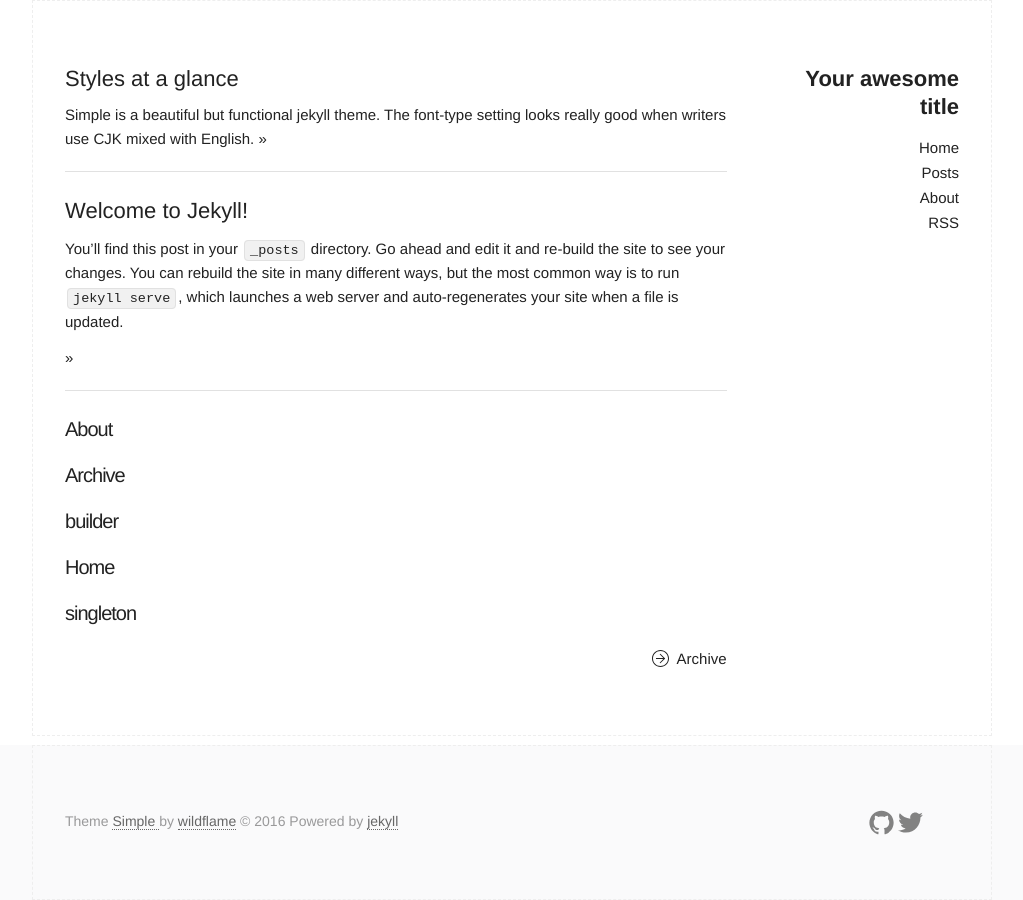
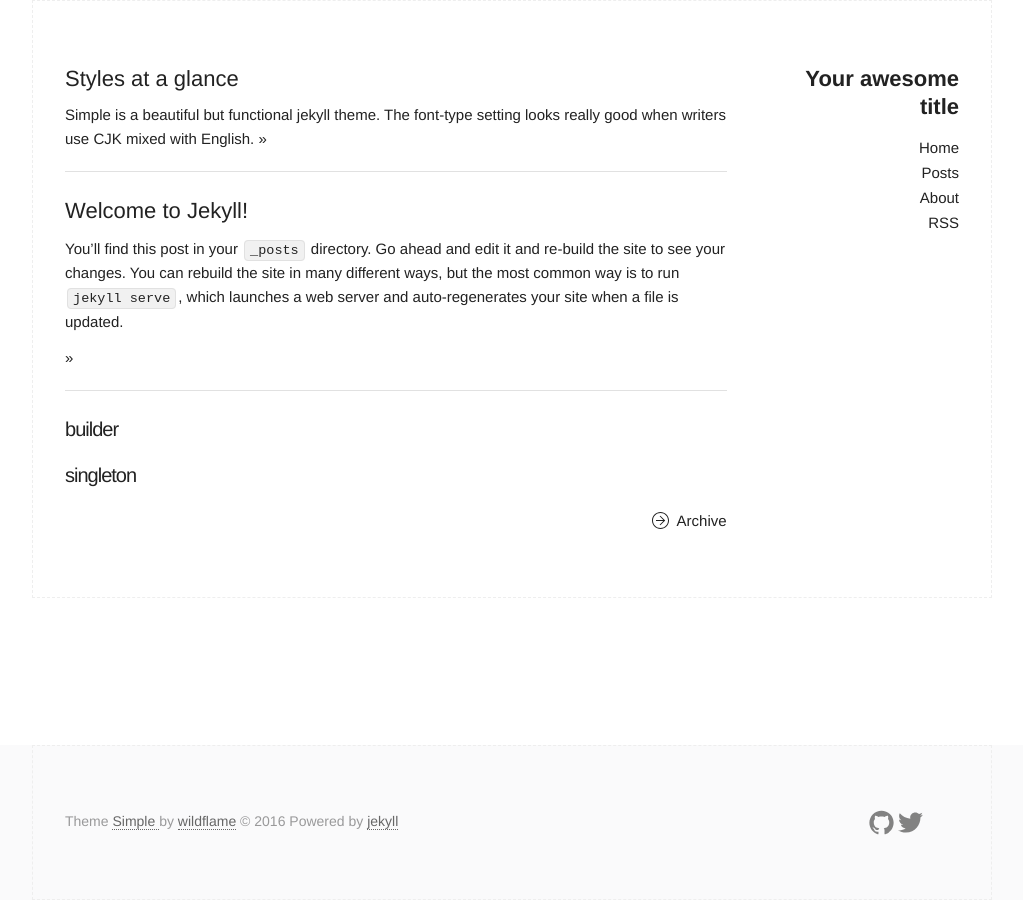
Before and after one commit to dstar55/100-words-design-patterns-java, a Jekyll site: the page built from index.html, in a window 1280 px wide. Shown: the whole page, without its empty margins (128-1151 px from the left). Built offline with Jekyll 4.4.1, drawn with Linux system fonts in a browser that asks for light colours.

Commit message:
index updated

```diff
--- a/index.html
+++ b/index.html
@@ -60,11 +60,16 @@
     </article>
     {% endfor %}
 
-    <p>
+	<article class="post_card post">
+		<p>
 			{% for page in site.pages %}
-			<h3><a href="{{ page.url }}">{{ page.title }}</a></h3>
+			  {% if page.layout == 'pattern' %}
+				<h3><a href="{{ page.url }}">{{ page.title }}</a></h3>
+				<!--<p>{{ page.content }}</p>-->
+			  {% endif %}
 			{% endfor %}
-    </p>
+		</p>
+	</article>
 
     <div class="pagination older-post"><a href="./archive"><data data-icon="ei-arrow-right"></data> Archive  </a></div>
   </div>
```
Also changed, not shown: patterns/gof/builder.md (+1 -1 lines), patterns/gof/singleton.md (+1 -1 lines).
